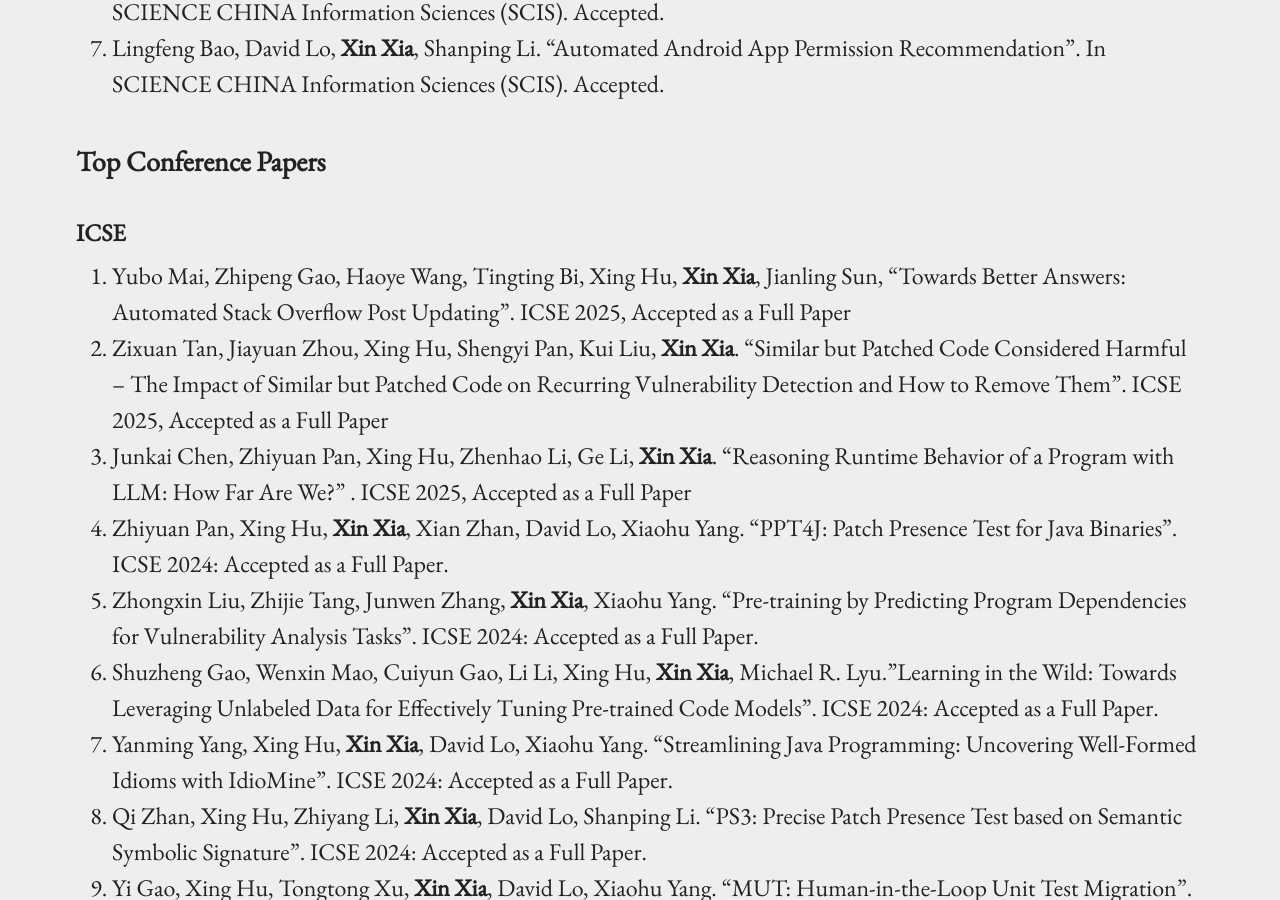
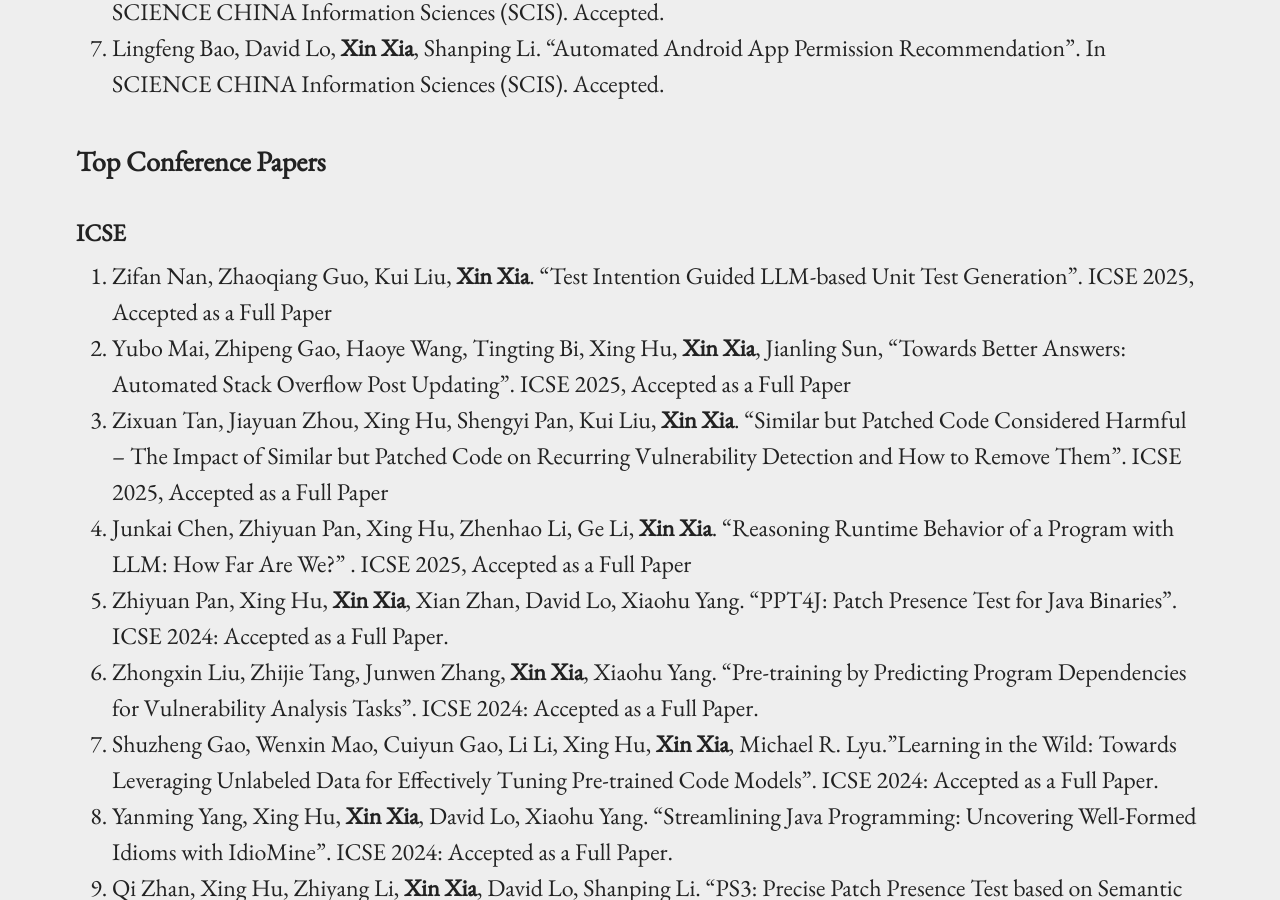
Before and after one commit to xin-xia/xin-xia.github.io, a Jekyll site: the page built from index.md, in a window 1280 px wide and 900 px high, scrolled down 9101 px. Built offline with Jekyll 4.4.1, drawn with Linux system fonts in a browser that asks for light colours.

Commit message:
Update index.md

```diff
--- a/index.md
+++ b/index.md
@@ -137,7 +137,7 @@ Case Study of Code Clone Detection and Defect Prediction". IEEE Transactions on
 ### Top Conference Papers
 
 #### ICSE
-
+1. Zifan Nan, Zhaoqiang Guo, Kui Liu, <strong>Xin Xia</strong>. "Test Intention Guided LLM-based Unit Test Generation". ICSE 2025, Accepted as a Full Paper <br />
 1. Yubo Mai, Zhipeng Gao, Haoye Wang, Tingting Bi, Xing Hu, <strong>Xin Xia</strong>, Jianling Sun, "Towards Better Answers: Automated Stack Overflow Post Updating". ICSE 2025, Accepted as a Full Paper <br />
 1. Zixuan Tan, Jiayuan Zhou, Xing Hu, Shengyi Pan, Kui Liu, <strong>Xin Xia</strong>. "Similar but Patched Code Considered Harmful -- The Impact of Similar but Patched Code on Recurring Vulnerability Detection and How to Remove Them". ICSE 2025, Accepted as a Full Paper <br />
 1. Junkai Chen, Zhiyuan Pan, Xing Hu, Zhenhao Li, Ge Li,  <strong>Xin Xia</strong>. "Reasoning Runtime Behavior of a Program with LLM: How Far Are We?" . ICSE 2025, Accepted as a Full Paper <br />
```
